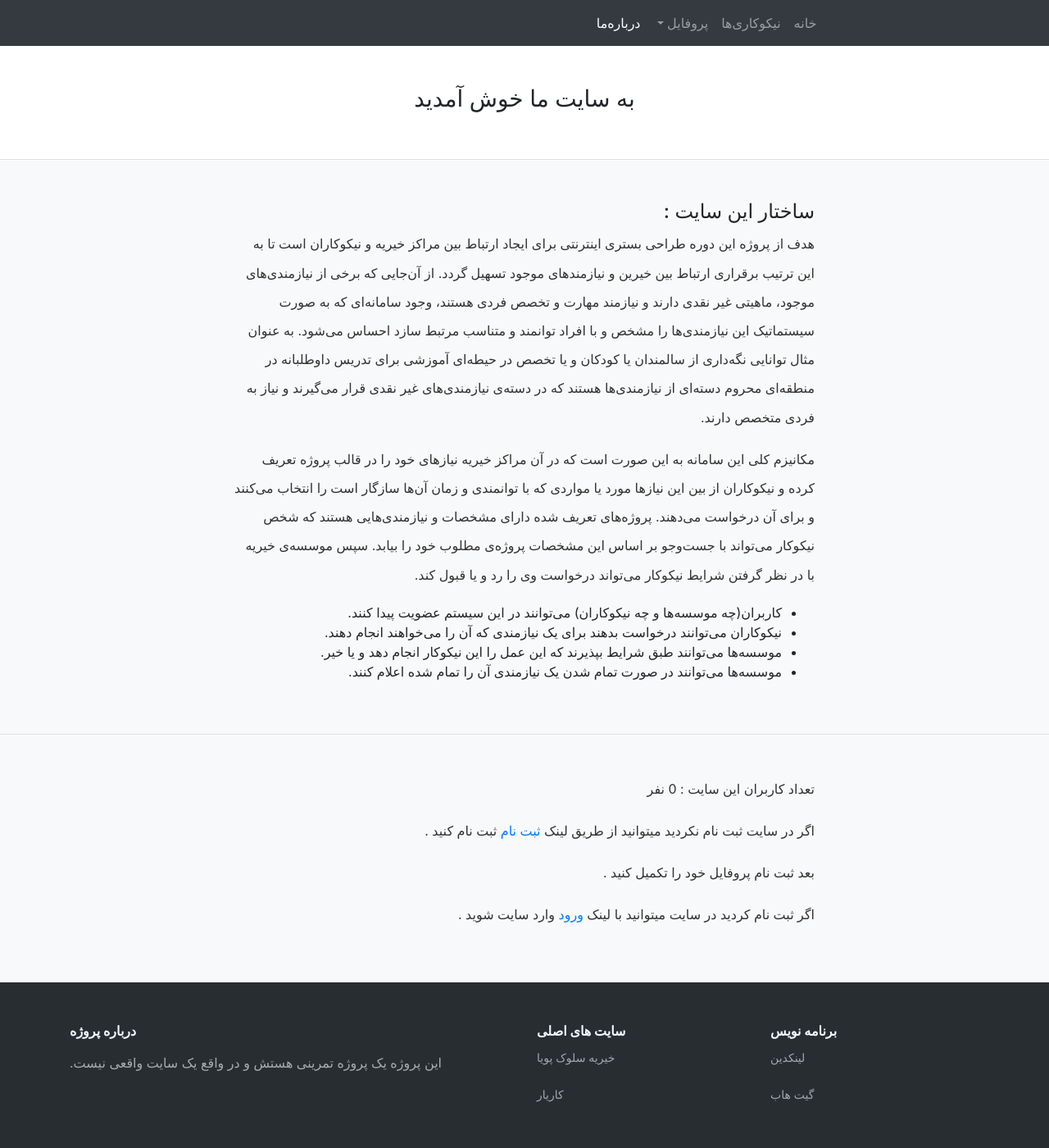
After one commit to AliReza7222/Charity, a Django app: page /about-us/home in a window 1280 px wide. The commit adds this page. Shown: the whole page at 82% size. Run offline with Django 4.2, Linux system fonts and the light colour scheme; some libraries are stand-ins or nearby versions; some web fonts are replaced.

Commit message:
create a homepage

```diff
--- a/about_us/templates/header.html
+++ b/about_us/templates/header.html
@@ -9,6 +9,11 @@
             </button>
             <div class="collapse navbar-collapse" id="navbarText">
                 <ul class="navbar-nav ml-auto" style="padding: 0 10px 0 0;">
+                    <li class="nav-item">
+                        <a class="nav-link" href="{% url 'home' %}">
+                            خانه
+                        </a>
+                    </li>
                     <li class="nav-item">
                         <a class="nav-link"
                            href="http://localhost:3000/tasks">نیکوکاری‌ها</a>
@@ -28,10 +33,11 @@
                         </div>
                     </li>
                     <li class="nav-item active">
-                        <a class="nav-link" href="http://localhost:8000/about-us/">
+                        <a class="nav-link" href="http://localhost:8000/about-us/about">
                             درباره‌ما
                         </a>
                     </li>
+
                 </ul>
 <!--                <span class="navbar-text">-->
 <!--              <button type="button" class="btn btn-danger"-->
--- /dev/null
+++ b/about_us/templates/home_texts.html
@@ -0,0 +1,27 @@
+<div class="container mx-auto" style="width: 60%">
+    <div class="container">
+      <h4>ساختار این سایت :</h4>
+        <p>
+          هدف از پروژه این دوره طراحی بستری اینترنتی برای ایجاد ارتباط بین مراکز خیریه و نیکوکاران است تا به
+          این ترتیب برقراری ارتباط بین خیرین و نیازمندهای موجود تسهیل گردد.
+          از آن‌جایی که برخی از نیازمندی‌های موجود، ماهیتی غیر نقدی دارند و نیازمند مهارت و تخصص فردی هستند، وجود
+          سامانه‌ای که به صورت سیستماتیک این نیازمندی‌ها را مشخص و با افراد توانمند و متناسب مرتبط سازد احساس می‌شود.
+          به عنوان مثال توانایی نگه‌داری از سالمندان یا کودکان و یا تخصص در حیطه‌ای
+          آموزشی برای تدریس داوطلبانه در منطقه‌ای محروم دسته‌ای از نیازمند‌ی‌ها هستند که در دسته‌ی نیازمندی‌های غیر نقدی قرار می‌گیرند و نیاز به فردی متخصص دارند.
+        </p>
+        <p>
+            مکانیزم کلی این سامانه به این صورت است که در آن مراکز خیریه نیازهای خود را در قالب پروژه تعریف کرده
+          و نیکوکاران از بین این نیازها مورد یا مواردی که با توانمندی و زمان آن‌ها سازگار است را انتخاب می‌کنند و
+          برای آن درخواست می‌دهند. پروژه‌های تعریف شده دارای مشخصات و نیازمندی‌هایی هستند که شخص
+          نیکوکار می‌تواند با جست‌و‌جو بر اساس این مشخصات پروژه‌ی مطلوب خود را بیابد.
+          سپس موسسه‌ی خیریه با در نظر گرفتن شرایط نیکوکار می‌تواند درخواست وی را رد و یا قبول کند.
+        </p>
+        <ul>
+          <li>کاربران(چه موسسه‌ها و چه نیکوکاران) می‌توانند در این سیستم عضویت پیدا کنند.</li>
+          <li>نیکوکاران می‌توانند درخواست بدهند برای یک نیازمندی که آن را می‌خواهند انجام دهند.</li>
+          <li>موسسه‌ها می‌توانند طبق شرایط بپذیرند که این عمل را این نیکوکار انجام دهد و یا خیر.</li>
+          <li>موسسه‌ها می‌توانند در صورت تمام شدن یک نیازمندی آن را تمام شده اعلام کنند.</li>
+        </ul>
+    </div>
+
+</div>
--- /dev/null
+++ b/about_us/templates/homepage.html
@@ -0,0 +1,72 @@
+<!doctype html>
+<html lang="fa">
+<head>
+    <!-- Required meta tags -->
+    <meta charset="utf-8">
+    <meta name="viewport" content="width=device-width, initial-scale=1, shrink-to-fit=no">
+
+    <!-- Bootstrap CSS -->
+    <link rel="stylesheet"
+          href="https://stackpath.bootstrapcdn.com/bootstrap/4.5.2/css/bootstrap.min.css"
+          integrity="sha384-JcKb8q3iqJ61gNV9KGb8thSsNjpSL0n8PARn9HuZOnIxN0hoP+VmmDGMN5t9UJ0Z"
+          crossorigin="anonymous">
+    <link href='https://cdn.fontcdn.ir/Font/Persian/Vazir/Vazir.css' rel='stylesheet'
+          type='text/css'>
+
+    <title>Home</title>
+
+    <style>
+        body {
+            font-family: Vazir, -apple-system, BlinkMacSystemFont, 'Segoe UI', 'Roboto', 'Oxygen',
+            'Ubuntu', 'Cantarell', 'Fira Sans', 'Droid Sans', 'Helvetica Neue',
+            sans-serif !important;
+            -webkit-font-smoothing: antialiased;
+            -moz-osx-font-smoothing: grayscale;
+        }
+
+        .section-divider {
+            border-top: 1px solid rgba(34, 36, 38, .15);
+            border-bottom: 1px solid rgba(255, 255, 255, .1);
+        }
+
+        p {
+            line-height: 2.2em;
+            color: rgb(50, 50, 50)
+        }
+
+        h2 {
+            margin-top: 30px;
+        }
+    </style>
+</head>
+<body dir="rtl">
+
+<div>
+    {% include "./header.html" %}
+    <section>
+        <div class="p-5 text-center">
+            <h3>به سایت ما خوش آمدید</h3>
+        </div>
+    </section>
+    <div class="section-divider"></div>
+    <main>
+        <section class="text-right py-5 bg-light">
+            {% include './home_texts.html' %}
+        </section>
+        <div class="section-divider"></div>
+        <section class="text-right py-5 bg-light">
+            <div class="container mx-auto" style="width: 60%">
+                <div class="container">
+                    <p>تعداد کاربران این سایت :  {{ users.count }} نفر  </p>
+                    <p>اگر در سایت ثبت نام نکردید میتوانید از طریق لینک <a href="#">ثبت نام</a> ثبت نام کنید .</p>
+                    <p>بعد ثبت نام پروفایل خود را تکمیل کنید .</p>
+                    <p> اگر ثبت نام کردید در سایت میتوانید با لینک  <a href="#">ورود</a>  وارد سایت شوید . </p>
+                </div>
+            </div>
+        </section>
+       {% include "./footer.html" %}
+    </main>
+</div>
+
+</body>
+</html>
--- a/about_us/urls.py
+++ b/about_us/urls.py
@@ -1,8 +1,9 @@
 from django.urls import path
-from .views import about_us
+from .views import about_us, homepage
 
 
 name = 'about_us'
 urlpatterns = [
-    path('about', about_us, name='about')
+    path('about', about_us, name='about'),
+    path('home', homepage, name='home'),
 ]
--- a/about_us/views.py
+++ b/about_us/views.py
@@ -2,10 +2,20 @@ from django.shortcuts import render
 from accounts.models import User
 
 
-def about_us(request):
+def context_dict():
     users = User.objects.all()
     context = dict()
     context['users'] = users
+    return context
+
+
+def about_us(request):
+    context = context_dict()
 
     if request.method == 'GET':
         return render(request, 'about_us.html', context=context)
+
+
+def homepage(request):
+    context = context_dict()
+    return render(request, 'homepage.html', context=context)
```
